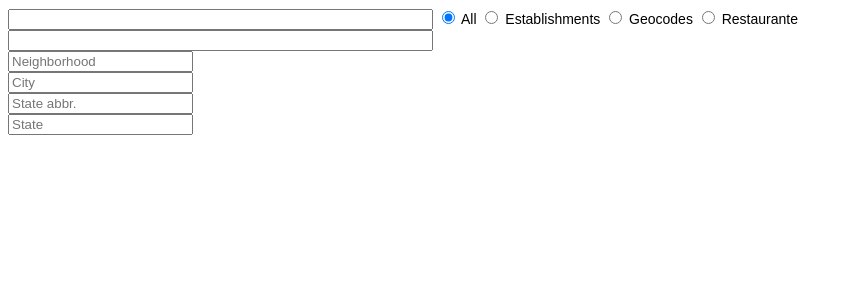
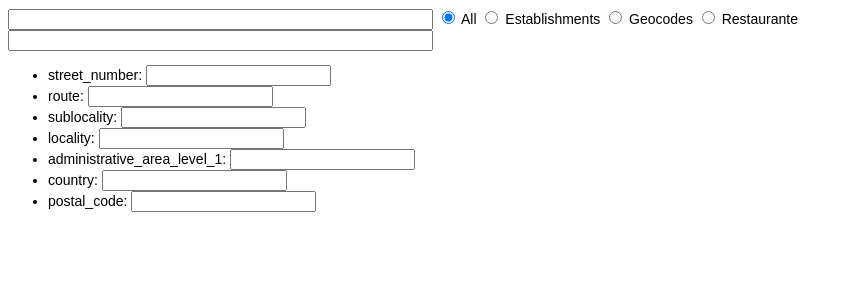
Before and after one commit to macndesign/visual-range, a Django app: page /test/maps/ in a window 1280 px wide. Shown: the top 300 px of the page, without its empty margins (0-853 px from the left). Run offline with Django 3.2, Linux system fonts and the light colour scheme; some libraries are stand-ins or nearby versions.

Commit message:
campos pegando dados do objeto

```diff
--- a/core/templates/core/test_maps.html
+++ b/core/templates/core/test_maps.html
@@ -71,7 +71,9 @@
             // Address
             console.log(place);
             console.log(place.address_components);
+            console.log(place.formatted_address);
             console.log(address);
+
         });
 
         // Sets a listener on a radio button to change the filter type on Places
@@ -95,8 +97,10 @@
         var autocomplete = new google.maps.places.Autocomplete(input);
 
         google.maps.event.addListener(autocomplete, 'place_changed', function() {
+
             var place = autocomplete.getPlace();
             var short_address, long_address = '';
+
             if (place.address_components) {
                 short_address = [
                     (place.address_components[0] && place.address_components[0].short_name || ''),
@@ -110,26 +114,20 @@
                 ].join(',');
             }
 
-            console.log(place);
-            console.log(place.address_components);
-            console.log(short_address.split(","));
-            console.log(long_address.split(","));
+            if (place) {
+                var objects = place.address_components;
+                for (var i = 0; i < objects.length; i ++) {
+                    var short_name = objects[i].short_name;
+                    var loc_type = objects[i].types[0];
+                    var field = document.getElementById(loc_type + "_field");
 
-            // Type: Neighborhood, City - State
-            var neighborhood = short_address.split(",")[0];
-            var city = short_address.split(",")[1];
-            var state_abbreviation = short_address.split(",")[2];
-            var state = long_address.split(",")[2];
+                    field.value = short_name;
 
-            var input_neighborhood = document.getElementById('neighborhood');
-            var input_city = document.getElementById('city');
-            var input_state_abbreviation = document.getElementById('state_abbreviation');
-            var input_state = document.getElementById('state');
-
-            input_neighborhood.value = neighborhood;
-            input_city.value = city;
-            input_state_abbreviation.value = state_abbreviation;
-            input_state.value = state;
+                    console.log(field);
+                    console.log(loc_type);
+                    console.log(short_name);
+                }
+            }
 
         });
 
@@ -158,10 +156,16 @@
     <div style="height: 0; overflow: hidden;"><div id="map_canvas"></div></div>
 
     <div>
-        <input id="searchMapsClean" type="text" size="50"><br>
-        <input placeholder="Neighborhood" id="neighborhood" type="text"><br>
-        <input placeholder="City" id="city" type="text"><br>
-        <input placeholder="State abbr." id="state_abbreviation" type="text"><br>
-        <input placeholder="State" id="state" type="text">
+        <input id="searchMapsClean" type="text" size="50">
     </div>
+
+    <ul>
+        <li>street_number: <input id="street_number_field" type="text"></li>
+        <li>route: <input id="route_field" type="text"></li>
+        <li>sublocality: <input id="sublocality_field" type="text"></li>
+        <li>locality: <input id="locality_field" type="text"></li>
+        <li>administrative_area_level_1: <input id="administrative_area_level_1_field" type="text"></li>
+        <li>country: <input id="country_field" type="text"></li>
+        <li>postal_code: <input id="postal_code_field" type="text"></li>
+    </ul>
 {% endblock %}
```
